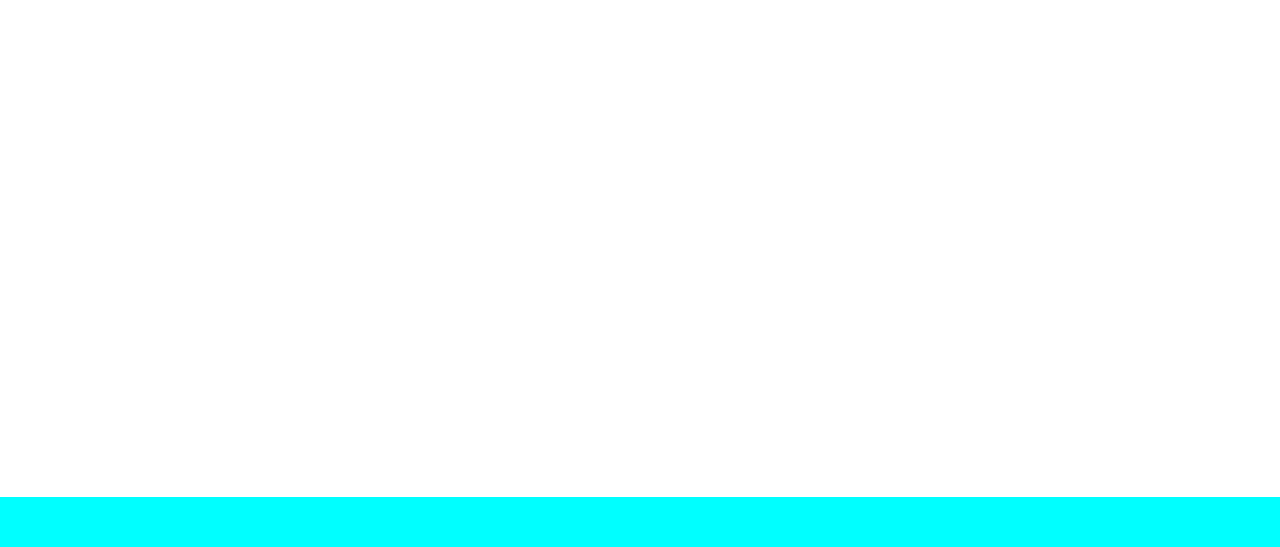
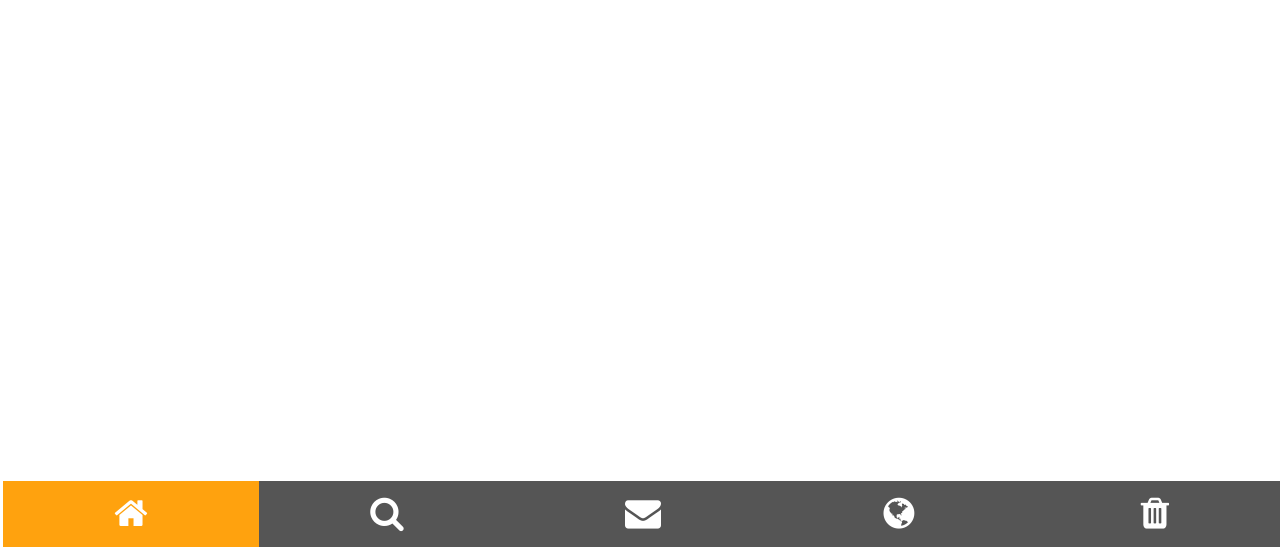
Before and after one commit to 70653/ALC-HTML-5, a plain HTML site: page mobileApp/index.html in a window 1280 px wide. Shown: the part 253-800 px from the top of the page. Drawn offline with Linux system fonts and the light colour scheme.

Commit message:
didStuff

```diff
--- a/mobileApp/css/style.css
+++ b/mobileApp/css/style.css
@@ -42,6 +42,8 @@
     background-color:darkcyan;
 }
 
+/*
+
 nav
 {
     background-color:dodgerblue;
@@ -69,6 +71,36 @@
 {
     background-color:aliceblue;
 }
+
+*/
+
+.icon-bar {
+  position:absolute;
+  bottom:0;
+  width: 100%;
+  background-color: #555;
+  overflow: auto;
+}
+
+.icon-bar a {
+  float: left;
+  width: 20%;
+  text-align: center;
+  padding: 12px 0;
+  transition: all 0.3s ease;
+  color: white;
+  font-size: 36px;
+}
+
+.icon-bar a:hover {
+  background-color: #000;
+}
+
+.active {
+  background-color: #ffa20e;
+}
+
+/*
 
 footer
 {
@@ -98,3 +130,5 @@
         text-align: center;
     }
 }
+
+*/
--- a/mobileApp/index.html
+++ b/mobileApp/index.html
@@ -4,7 +4,13 @@
         <meta charset="UTF-8">
         <meta name="viewport" content="width=device-width, initial-scale=1.0">
         <link rel="stylesheet" href="css/style.css">
+
+        <!-- google fonts -->
         <link href='https://fonts.googleapis.com/css?family=Permanent+Marker' rel='stylesheet'>
+
+        <!-- CDN for icon navigation -->
+        <link rel="stylesheet" href="https://cdnjs.cloudflare.com/ajax/libs/font-awesome/4.7.0/css/font-awesome.min.css">
+
         <title>Mobile App</title>
     </head>
     <body>
@@ -16,10 +22,20 @@
                 <h3>New Products</h3>
                 <img src="" alt="Product #1">
             </div>
+
+            <div class="icon-bar">
+                <a class="active" href="#"><i class="fa fa-home"></i></a>
+                <a href="#"><i class="fa fa-search"></i></a>
+                <a href="#"><i class="fa fa-envelope"></i></a>
+                <a href="#"><i class="fa fa-globe"></i></a>
+                <a href="#"><i class="fa fa-trash"></i></a>
+            </div>
+
+            <!--
             <nav id="nav">
                 <ul>
                     <li>
-                        <!-- target="_blank" makes the link open in a new tab -->
+                         target="_blank" makes the link open in a new tab
                         <a href="http://www2.nebo.edu/" target="_blank">Nebo Home</a>
                     </li>
                     <li>
@@ -37,6 +53,8 @@
             <footer id="foot">
 
             </footer>
+
+            -->
         </div>
     </body>
 
```
